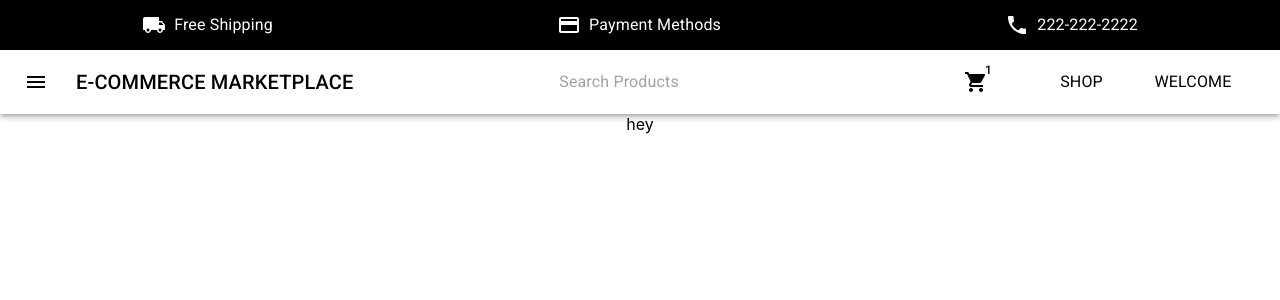
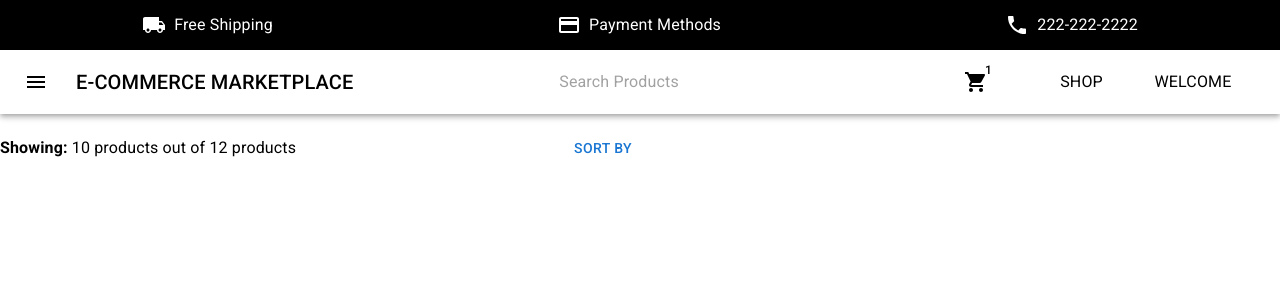
Before and after one commit to xleonard1/Ecommerce-Marketplace, a React (Create React App) app in the folder client/: page / in a window 1280 px wide. Shown: the top 300 px of the page. Built offline with nearby package versions, Linux system fonts and the light colour scheme.

Commit message:
positing on bar

```diff
--- a/client/src/Components/Sort.jsx
+++ b/client/src/Components/Sort.jsx
@@ -5,19 +5,61 @@
   Badge,
   IconButton,
   Link,
-    Button
+  Menu,
+  MenuItem,
+  Button,
 } from "@mui/material";
-  import {
-    ShoppingCart,
-    Delete
-  } from "@mui/icons-material";
+import { ShoppingCart, Delete } from "@mui/icons-material";
 import React, { useState } from "react";
 
+const Sort = () => {
+  const [anchorEl, setAnchorEl] = React.useState(null);
+  const open = Boolean(anchorEl);
+  const handleClick = (event) => {
+    setAnchorEl(event.currentTarget);
+  };
+  const handleClose = () => {
+    setAnchorEl(null);
+  };
+  return (
+    <Box
+      sx={{
+        mt: 2,
+        display: "flex",
+        justifyContent: "space-between",
+        alignItems: 'center',
+        width: "50%",
 
-const Sort = () => {
-    return (
-        'hey'
-    )
-}
+      }}
+    >
+      <Typography>
+        <strong>Showing:</strong> 10 products out of 12 products
+      </Typography>
+        <Button
+          id="basic-button"
+          aria-controls={open ? "basic-menu" : undefined}
+          aria-haspopup="true"
+          aria-expanded={open ? "true" : undefined}
+          sx={{ alignItems: 'center'}}
+          onClick={handleClick}
+        >
+          SORT BY
+        </Button>
+        <Menu
+          id="basic-menu"
+          anchorEl={anchorEl}
+          open={open}
+          onClose={handleClose}
+          MenuListProps={{
+            "aria-labelledby": "basic-button",
+          }}
+        >
+          <MenuItem onClick={handleClose}>Profile</MenuItem>
+          <MenuItem onClick={handleClose}>My account</MenuItem>
+          <MenuItem onClick={handleClose}>Logout</MenuItem>
+        </Menu>
+      </Box>
+  );
+};
 
 export default Sort;
```
Lines whose indentation alone changed are shown as unchanged.
